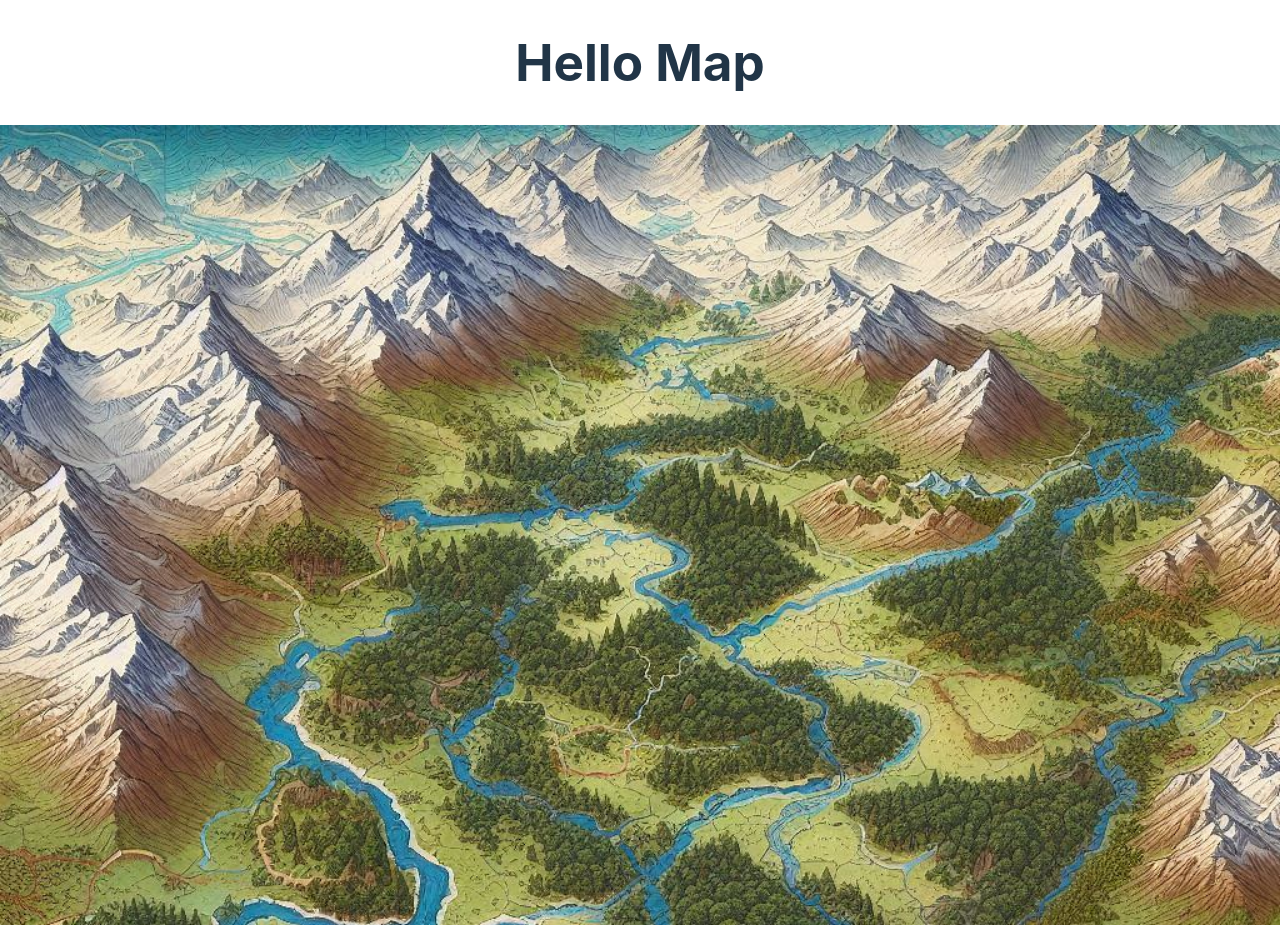
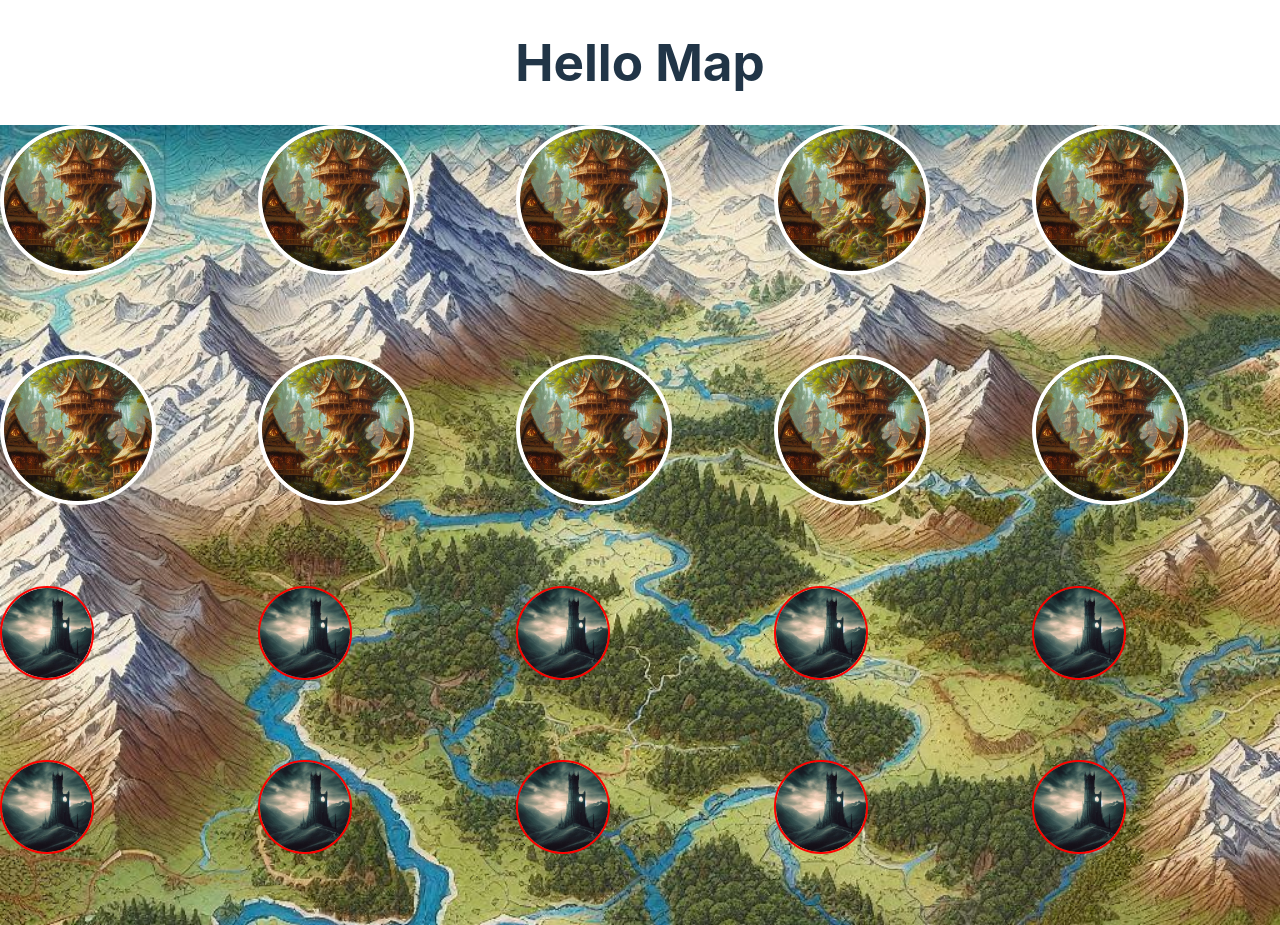
Before and after one commit to Aarwyn-Solutions/sylvan_bastion_defence_react, a React (Vite) app: page / in a window 1280 px wide. Built offline with nearby package versions, Linux system fonts and the light colour scheme.

Commit message:
updated map component styles

```diff
--- a/src/components/Map.tsx
+++ b/src/components/Map.tsx
@@ -1,20 +1,42 @@
 import React from "react";
 import "../index.css";
+
+import Dungeon from "./Dungeon";
+import Bastion from "./Bastion";
 
 type MapProps = {
   imageUrl: string;
 };
 
 const Map: React.FC<MapProps> = ({ imageUrl }) => {
+  const dungeonImageUrl = "./src/assets/game/image 13.png";
+  const bastionImageUrl = "./src/assets/game/image 2.png";
+
+  const items = Array.from({ length: 10 }, (_, index) => index + 1);
+
   const mapStyles: React.CSSProperties = {
     backgroundImage: `url(${imageUrl})`,
     backgroundSize: "cover",
     width: "100%",
     height: "100vh",
     position: "relative",
+    display: "grid",
+    gridTemplateColumns: "repeat(5, 1fr)",
+    gridGap: "10px",
+    flex: "0 0 70%",
   };
 
-  return <div style={mapStyles}></div>;
+  return (
+    <div style={mapStyles}>
+      {items.map(index => (
+        <Bastion key={index} imageUrl={bastionImageUrl} />
+      ))}
+
+      {items.map(index => (
+        <Dungeon key={index} imageUrl={dungeonImageUrl} />
+      ))}
+    </div>
+  );
 };
 
 export default Map;
```
